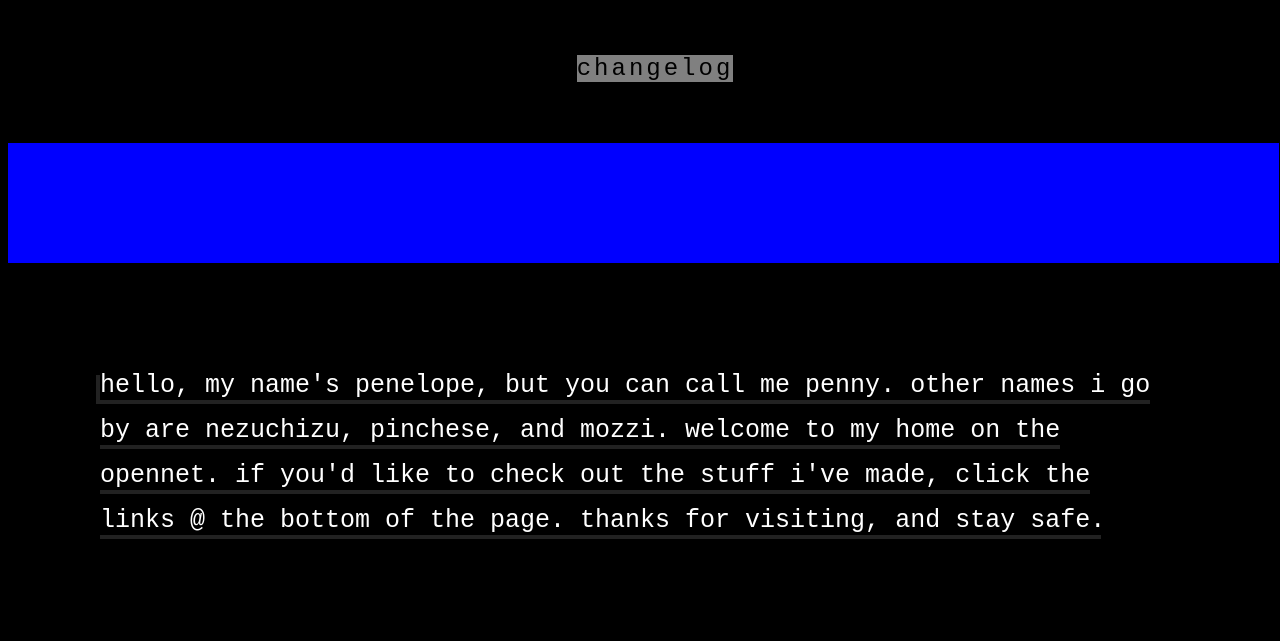
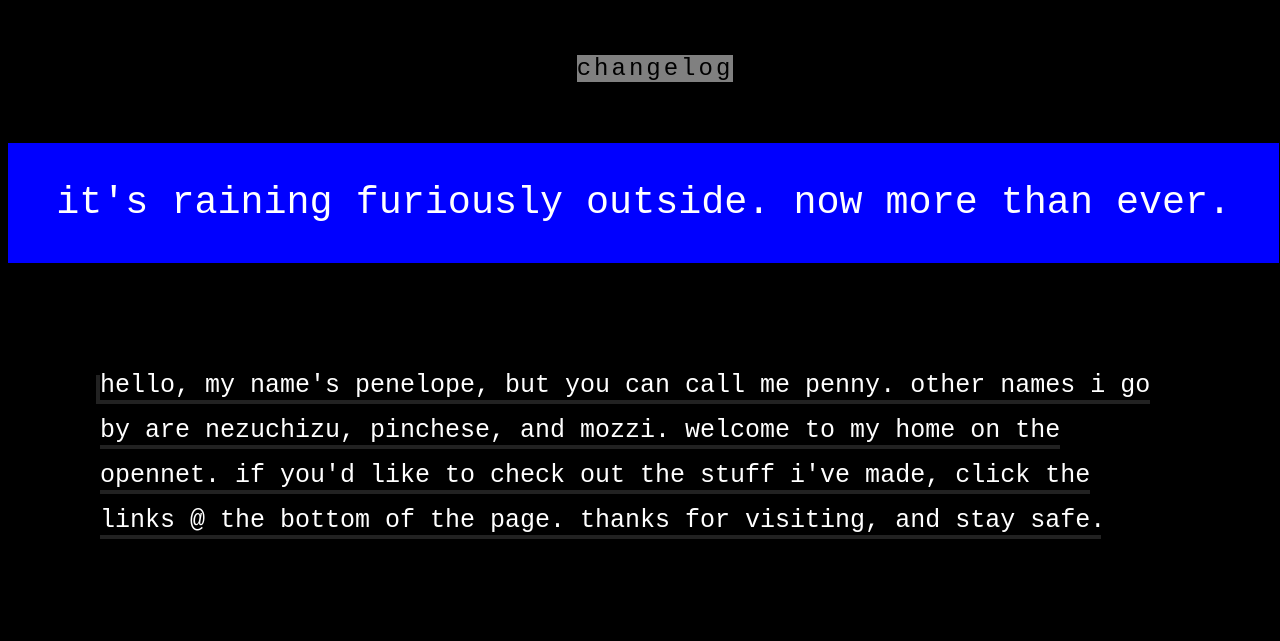
Before and after one commit to pandap17/OpenNet, a plain HTML site: page sites/nezumi.qi/index.html in a window 1280 px wide. Shown: the top 641 px of the page. Drawn offline with Linux system fonts and the light colour scheme.

Commit message:
also fix the JAVASCRIPT EWWWWWWWWW

```diff
--- a/sites/nezumi.qi/index.html
+++ b/sites/nezumi.qi/index.html
@@ -35,6 +35,6 @@
             <span>i'm also on the internet @ <a href="pinchese.moe">pinchese.moe</a></span>
         </div>
 
-        <script src="home.js"></script>
+        <script src="./index.js"></script>
     </body>
 </html>
```
